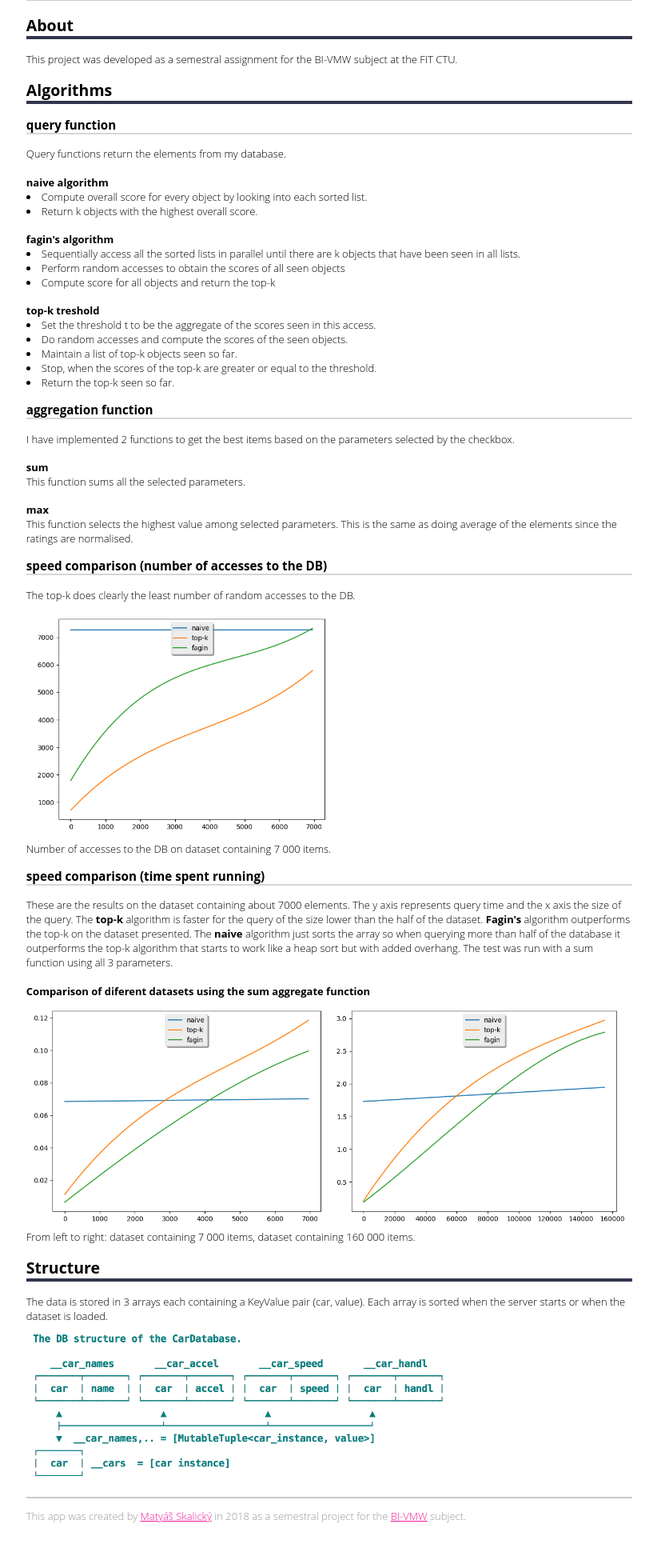
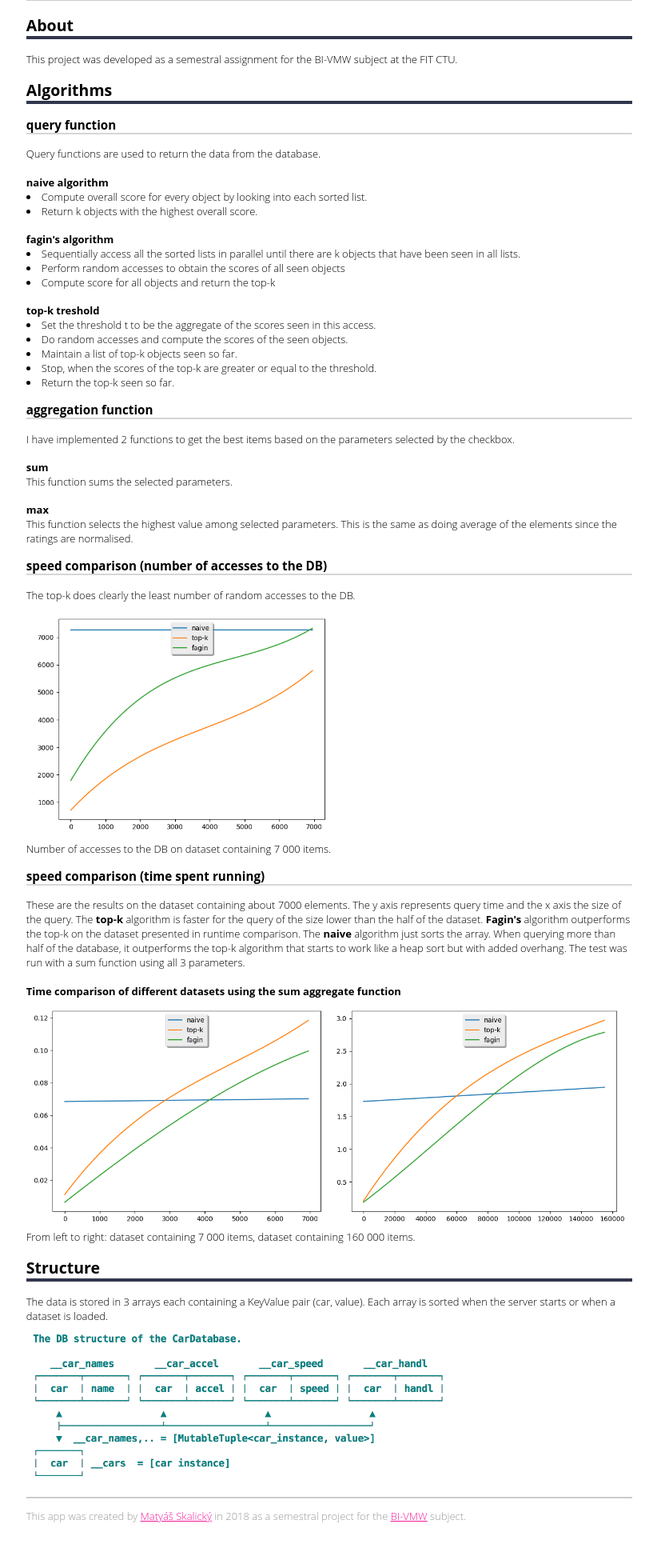
Before and after one commit to mskl/fit-bi-vwm-project, a Flask app: page /about in a window 1280 px wide. Shown: the part 207-2162 px from the top of the page at 80% size, without its empty margins (228-1050 px from the left). Run offline with Flask 2, Linux system fonts and the light colour scheme.

Commit message:
added docs

```diff
--- a/run.py
+++ b/run.py
@@ -1,5 +1,4 @@
 from source.topktreshold import app
-from source.tests.MyHeapTest import run_test
 import sys
 
 if __name__ == "__main__":
--- a/source/classes/Automobile.py
+++ b/source/classes/Automobile.py
@@ -24,7 +24,7 @@ class Automobile:
     def get_handl_value(self):
         return self.handl.value()
 
-    # A hack to make itself compatible with the MutableTuple
+    # A hack to make same interface as MutableTuple
     def key(self):
         return self
 
--- a/source/templates/about.html
+++ b/source/templates/about.html
@@ -6,7 +6,7 @@
 
     <h2>Algorithms</h2>
         <h3>query function</h3>
-            Query functions return the elements from my database.
+            Query functions are used to return the data from the database.
             <h4>naive algorithm</h4>
                 <li>Compute overall score for every object by looking into each sorted list.</li>
                 <li>Return k objects with the highest overall score.</li>
@@ -24,7 +24,7 @@
         <h3>aggregation function</h3>
             I have implemented 2 functions to get the best items based on the parameters selected by the checkbox.
             <h4>sum</h4>
-                This function sums all the selected parameters.
+                This function sums the selected parameters.
             <h4>max</h4>
                 This function selects the highest value among selected parameters. This is the same as doing average of the
                 elements since the ratings are normalised.
@@ -37,21 +37,21 @@
         <h3>speed comparison (time spent running)</h3>
             These are the results on the dataset containing about 7000 elements. The y axis represents query time and the x axis
             the size of the query. The <b>top-k</b> algorithm is faster for the query of the size lower than the half of the dataset.
-            <b>Fagin's</b> algorithm outperforms the top-k on the dataset presented.
-            The <b>naive</b> algorithm just sorts the array so when querying more than half of the database it outperforms the
+            <b>Fagin's</b> algorithm outperforms the top-k on the dataset presented in runtime comparison.
+            The <b>naive</b> algorithm just sorts the array. When querying more than half of the database, it outperforms the
             top-k algorithm that starts to work like a heap sort but with added overhang. The test was run with a sum function
             using all 3 parameters.
-            <h4>Comparison of diferent datasets using the sum aggregate function</h4>
+            <h4>Time comparison of different datasets using the sum aggregate function</h4>
                 <figure>
-                    <img class="image_left" src="{{ url_for('static',filename='images/graphs/7k_comparison.png') }}"
+                    <img class="image_left" src="{{ url_for('static',filename='images/graphs/7k_time_comparison.png') }}"
                     alt="dataset containing 7 000 elements">
-                    <img class="image_right" src="{{ url_for('static',filename='images/graphs/160k_comparison.png') }}"
+                    <img class="image_right" src="{{ url_for('static',filename='images/graphs/160k_time_comparison.png') }}"
                     alt="dataset containing 160 000 elements">
                     <figcaption>From left to right: dataset containing 7 000 items, dataset containing 160 000 items.</figcaption>
                 </figure>
     <h2>Structure</h2>
         The data is stored in 3 arrays each containing a KeyValue pair (car, value).
-        Each array is sorted when the server starts or when the dataset is loaded.
+        Each array is sorted when the server starts or when a dataset is loaded.
         <img src="{{ url_for('static',filename='images/db_structure.png') }}">
 
 {% endblock %}
```
Also changed, not shown: source/tests/MyHeapTest.py (deleted, +0 -42 lines), source/static/images/graphs/160k_time_comparison.png (renamed from source/static/images/graphs/160k_comparison.png), source/static/images/graphs/7K_160k_comparison.png (deleted), source/static/images/graphs/7K_7k_comparison.png (deleted), source/static/images/graphs/7k_smooth.png (deleted), source/static/images/graphs/7k_time_comparison.png (renamed from source/static/images/graphs/7k_comparison.png), source/static/images/graphs/time_2k.png (deleted), 2 other files.
